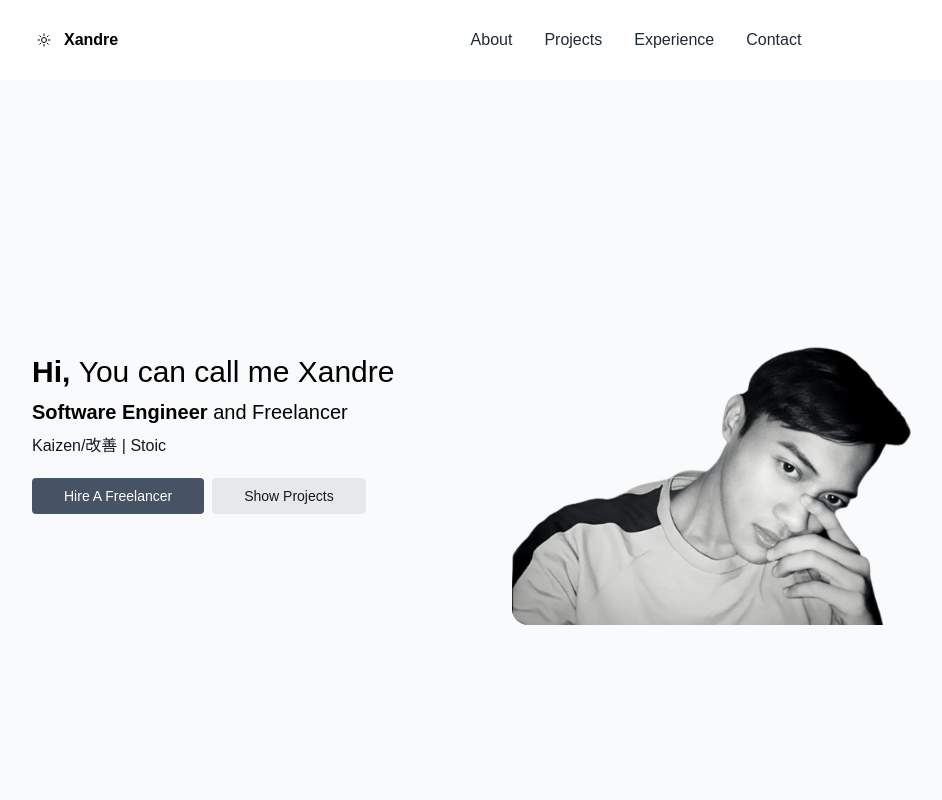
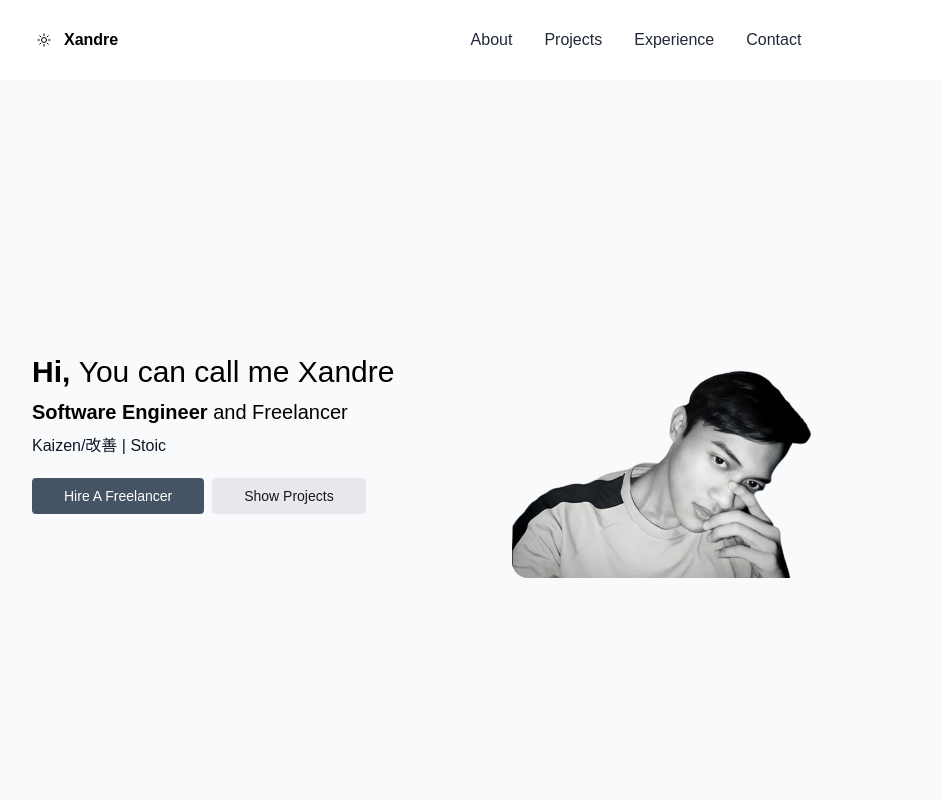
Before and after one commit to Alex-Xandre/open-source-templates, a React (Vite) app: page / in a window 1280 px wide. Shown: the top 800 px of the page, without its empty margins (128-1070 px from the left). Built offline with nearby package versions, Linux system fonts and the light colour scheme.

Commit message:
fix landscape view

```diff
--- a/src/layout/Home.jsx
+++ b/src/layout/Home.jsx
@@ -11,7 +11,7 @@ const Home = () => {
   return (
     <div className="w-screen mt-10  z-10 bg-gray-50 dark:bg-zinc-900 relative h-full  scrollbar-hide ">
       <section className=" w-full relative  h-[calc(100vh-80px)] lg:mt-20 lg:px-40 flex flex-col md:flex-row lg:flex-row ">
-        <div className="w-full lg:w-6/12 flex justify-center align-center flex-col h-full px-4 lg:px-0">
+        <div className="w-full lg:w-6/12 flex justify-center align-center flex-col  px-4 lg:px-0">
           <h2 className="text-2xl lg:text-3xl font-semibold py-1 dark:text-white">
             Hi, <span className="font-normal">You can call me Xandre</span>
           </h2>
@@ -41,11 +41,11 @@ const Home = () => {
             />
           </div>
         </div>
-        <div className="w-full lg:w-6/12 flex justify-center align-end flex-col h-full -mt-20 lg:mt-0">
+        <div className="w-full lg:w-6/12 flex justify-center align-end flex-col  -mt-20 lg:mt-0">
           <img
             src={bg}
             alt="main_img"
-            className=" max-w-[400px] rounded-2xl mx-4 lg:mx-0"
+            className=" max-w-[400px] md:max-w-[300px] rounded-2xl mx-4 lg:mx-0"
           />
         </div>
       </section>
@@ -53,7 +53,7 @@ const Home = () => {
       <section className=" bg-white dark:bg-zinc-900 relative mt-20 pb-10 lg:px-40 pt-36 lg:pt-2">
         <Title title="Highlight Projects" />
         <h3
-          className="flex p-2 rounded  text-sm w-fit m-4 lg:m-0 lg:mt-3 bg-gray-200 !text-black hover:!gray-400 cursor-pointer"
+          className="flex p-2 rounded  text-sm w-fit m-4 lg:m-0 md:-mt-24 lg:mt-3 bg-gray-200 !text-black hover:!gray-400 cursor-pointer"
           onClick={() => navigate("/about")}
         >
           View All{" "}
```
